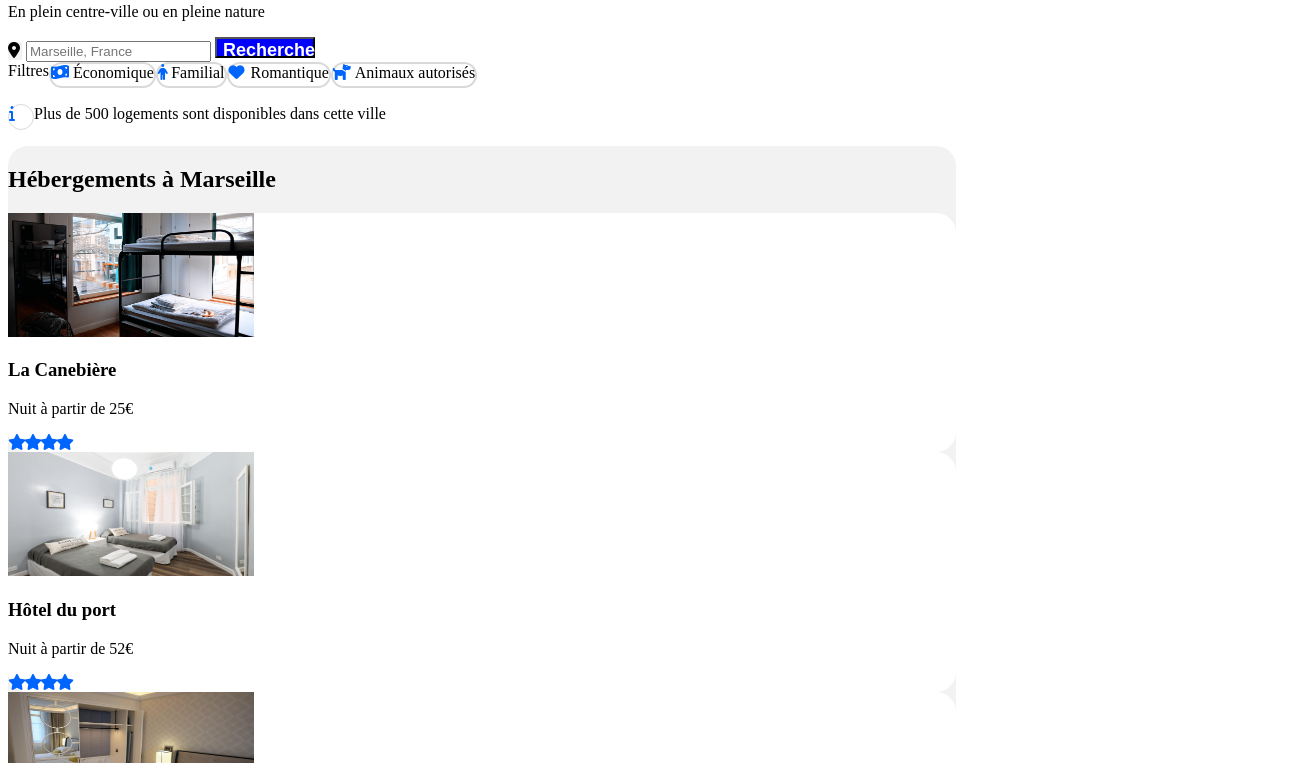
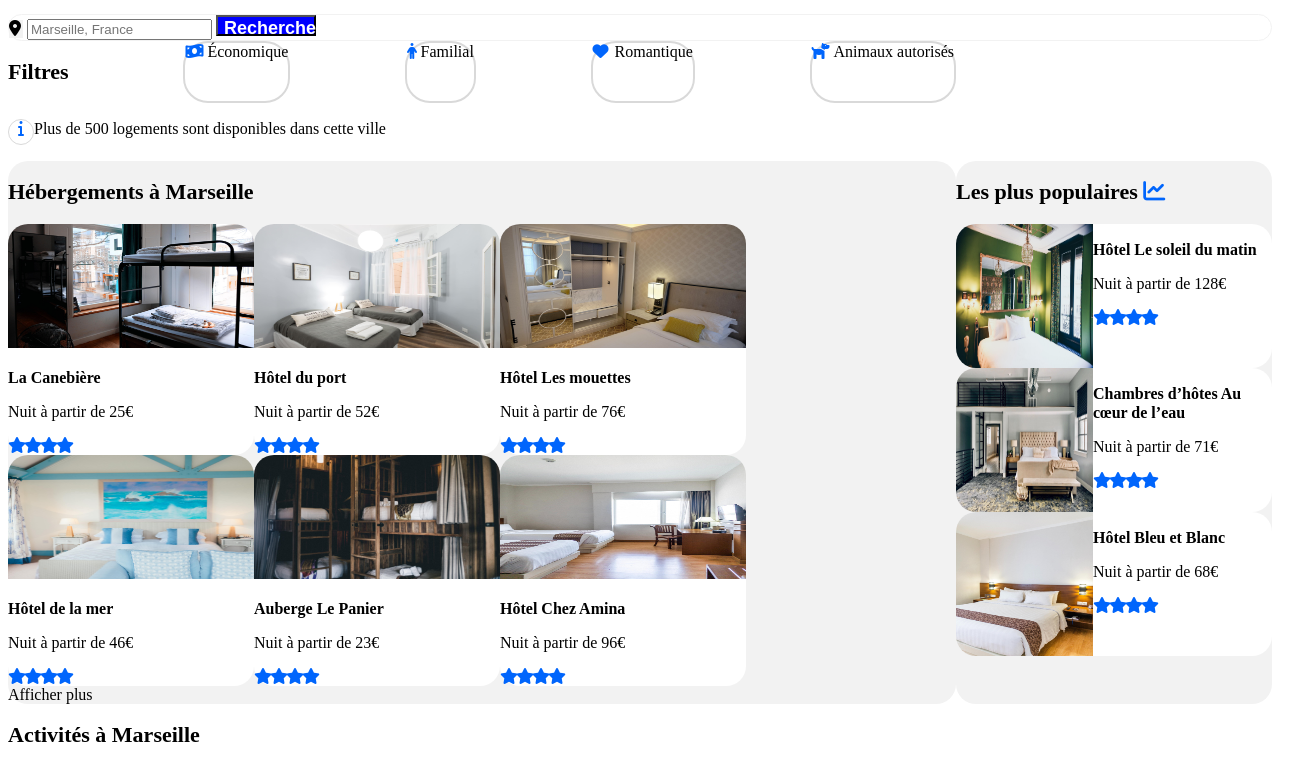
Before and after one commit to REGNIER25/oc_projet2, a plain HTML site: page index.html in a window 1280 px wide. Shown: the part 108-871 px from the top of the page, 1312 px wide, since content can reach past the window. Drawn offline with Linux system fonts and the light colour scheme; a web font is replaced by a local one.

Commit message:
commit jeudi
jeudi

```diff
--- a/css/style.css
+++ b/css/style.css
@@ -4,8 +4,40 @@ bleu = #0065FC
 bleu clair = #DEEBFF
 gris pour le fond = #F2F2F2*/
 
-/*largeur max*/
-body {max-width:1400px;}
+/*body : police, largeur max*/
+
+@font-face {
+  font-family: 'Raleway';
+  font-style: normal;
+  font-weight: 400;
+  src: url('http://fonts.gstatic.com/s/raleway/v28/1Ptxg8zYS_SKggPN4iEgvnHyvveLxVvaorCIPrE.woff2'),
+  format('woff2');}
+
+body {font-family: 'raleway'; max-width:1400px;}
+
+/*liens*/
+
+a {text-decoration: none;
+color:#000000;}
+
+/*titres*/
+
+h1{font-weight: 700;
+  font-size: 22px;
+  line-height: 26px;
+  color: #000000;}
+
+h2 {font-weight: 700;
+font-size: 22px;
+line-height: 26px;
+color: #000000;}
+
+h3
+{font-weight: 700;
+font-size: 16px;
+line-height: 19px;
+color: #000000;}
+
 
 /*flex*/
 
@@ -15,19 +47,19 @@ body {max-width:1400px;}
 
 li {list-style-type: none;}
 
-/*nav*/
+/*logo*/
 
-.divlogo {width:50%;}
-
-.logo{
-  width: 61.09px;
+.logo{width: 61.09px;
   height: 19px;
   left: 0px;
   top: 0px;
 }
 
+/*nav*/
+
 nav {width:50%;
 text-align: right;
+justify-content: space-between;
 color: #000000;}
 
 nav,a:hover{color:#0065FC;}
@@ -43,11 +75,14 @@ i {color: #0065FC;}
 .fa-heart{width: 22px; height: 18.33px;}
 .fa-dog{width: 22px; height: 22px;}
 
-.fa-info{border: 1px solid #D9D9D9; border-radius: 100%; width: 24px; height: 24px;}
-
 .fa-star{width: 12px; height: 12px;}
 
-.fa-chart-line {width: 18px; height: 15.75px;}
+/*icon Info*/
+
+.fa-info{border: 1px solid #D9D9D9; text-align : center; border-radius: 100%; width: 24px; height: 24px;}
+
+/*icon Pop*/
+.fa-chart-line {width: 18px; height: 15.75px; text-align: right;}
 
 /*bouton recherche*/
 
@@ -62,36 +97,96 @@ text-align: center;
 flex: none;
 }
 
+.recherche {
+left: 0%;
+right: 0%;
+top: 0%;
+bottom: 0%;
+background: #FFFFFF;
+border: 1px solid #F2F2F2;
+border-radius: 15px;
+box-sizing: border-box;}
 
 
  /*filter*/
 
-.filter {border: 2px solid #D9D9D9; border-radius: 25px;}
+ .filtres {justify-content: space-between; width: 75%;}
+
+.filter {border: 2px solid #D9D9D9; border-radius: 25px; justify-content: center;
+  left: 0%;right: 0%;top: 0%;bottom: 0%;
+  box-sizing: border-box;}
+
+
 .filter:hover {background: #DEEBFF;}
 
 /*sections*/
 
-.heb {width: 75%;}
-.pop {width: 25%;}
-
-.articleheb {flex-direction: row;}
-
 /*hebergements et populaires */
 
-.hebpop{background: #F2F2F2; border-radius: 20px;flex-direction: column;}
+.hebpoprow {display: flex;
+  flex-direction:row;}
+
+/*herbergements*/
+
+.heb {width: 75%;
+flex-direction:column;}
+
+.articleheb {display: flex;
+  flex-direction:row;
+flex-wrap:wrap;}
+
+.imgheb {width: 246px; height: 124px;
+  border-radius: 20px 20px 0px 0px;}
+
+.afficher {flex-direction:column;}
+
+/*populaire*/
+
+.pop {width: 25%;
+  flex-direction:column;
+  left: 0%;
+  right: 0%;
+  top: 0%;
+  bottom: 0%;
+  background: #F2F2F2;
+  border-radius: 20px;}
+
+
+  .articlepop {display: flex;
+    flex-direction:column;}
+
+    .articlepoprow {display: flex;
+      flex-direction:row;}
+
+
+.hebpop{background: #F2F2F2; border-radius: 20px;}
+
+.imgpop {width: 137px; height: 144px;border-radius: 20px 0px 0px 20px;}
 
 article {background: #FFFFFF; border-radius: 20px;}
 
-.imgheb {width: 246px; height: 124px;}
 
-.imgpop {width: 137px; height: 144px;}
+
+
 
 /*activites*/
 
-.cardact {border-radius:20px;
-width:25%;}
+.acti {width: 100%;
+  display: flex;
+  flex-direction:column;}
 
-.imgact {width: 302px;}
+.articleact {display: flex;
+    flex-direction:row;}
+
+.cardact {width:25%;}
+
+.imgact {width: 302px;border-radius: 20px;}
+
+.cardact + h3{width: 247px;
+height: 15px;
+left: 19px;
+bottom: 20.51px;}
+
 
 .imgactportparc {height:444.51px;}
 
@@ -99,7 +194,15 @@ width:25%;}
 
 /*footer*/
 
-footer {background : #F2F2F2;}
+footer {background : #F2F2F2;
+  left: 3.33%;
+  right: 3.68%;
+  top: 0%;
+  bottom: -10.84%;}
+
+ .menufooter{justify-content: space-between;}
+
+ .menufooter, ul {padding:0px;}
 
 /*Media queries*/
 /*1 deskstop
--- a/index.html
+++ b/index.html
@@ -17,7 +17,7 @@
         <div class="container">
 
 
- <div class = "divlogo"><a href="index.html"><Img class="logo" src="images/logo/booki.png" alt="Logo Booki"></a></div>
+ <a  href="index.html"><img class="logo" src="images/logo/booki.png" alt="Logo Booki"></a>
 
 
                 <nav>
@@ -27,12 +27,16 @@
 
         </div>
 
+    </header>
+
+    <main>
+
         <div>
             <h1 class="trouverheb">Trouvez votre hébergement pour des vacances de rêve</h1>
             <P class="centrenat">En plein centre-ville ou en pleine nature</P>
         </div>
 
-        <div>
+        <div class = "container recherche">
             <form>
                 <i class="fa-solid fa-location-dot"></i>
                 <input type="text" placeholder="Marseille, France" />
@@ -40,35 +44,27 @@
             </form>
         </div>
 
-        <div class="container">
-            Filtres
-
-
+        <div class="container filtres">
+            <h2>Filtres</h2>
             <div class="filter"><i class="fa-solid fa-money-bill-wave"></i>Économique</div>
             <div class="filter"><i class="fa-solid fa-person"></i>Familial</div>
             <div class="filter"><i class="fa-solid fa-heart"></i>Romantique</div>
             <div class="filter"><i class="fa-solid fa-dog"></i>Animaux autorisés</div>
-
-
         </div>
 
         <div>
 
-            <p><i class="fa-solid fa-info"></i>Plus de 500 logements sont disponibles dans cette ville</p>
+ <p><i class="fa-solid fa-info"></i>Plus de 500 logements sont disponibles dans cette ville</p>
         </div>
 
-    </header>
-
-
-
-    <main>
+<div class="hebpoprow">
 
         <section class="container heb hebpop" id="heb">
             <h2>Hébergements à Marseille</h2>
 
             <div class="articleheb">
 
-                <article>
+                <a href="#"> <article>
                     <img class="imgheb" src="images/hebergements/marcus-loke-WQJvWU_HZFo-unsplash.jpg"
                         alt="Auberge La Canebière ">
                     <h3>La Canebière</h3>
@@ -77,9 +73,9 @@
                     <i class="fa-solid fa-star"></i>
                     <i class="fa-solid fa-star"></i>
                     <i class="fa-solid fa-star"></i>
-                </article>
+                </article></a>
 
-                <article>
+                <a href="#"> <article>
                     <img class="imgheb" src="images/hebergements/fred-kleber-gTbaxaVLvsg-unsplash.jpg"
                         alt="Hôtel du port">
                     <h3>Hôtel du port</h3>
@@ -88,9 +84,9 @@
                     <i class="fa-solid fa-star"></i>
                     <i class="fa-solid fa-star"></i>
                     <i class="fa-solid fa-star"></i>
-                </article>
+                </article></a>
 
-                <article>
+                <a href="#"><article>
                     <img class="imgheb" src="images/hebergements/reisetopia-B8WIgxA_PFU-unsplash.jpg"
                         alt="Hôtel Les mouettes">
                     <h3>Hôtel Les mouettes</h3>
@@ -99,9 +95,9 @@
                     <i class="fa-solid fa-star"></i>
                     <i class="fa-solid fa-star"></i>
                     <i class="fa-solid fa-star"></i>
-                </article>
+                </article></a>
 
-                <article>
+                <a href="#"> <article>
                     <img class="imgheb" src="images/hebergements/annie-spratt-Eg1qcIitAuA-unsplash.jpg"
                         alt="Hôtel de la mer">
                     <h3>Hôtel de la mer</h3>
@@ -110,9 +106,9 @@
                     <i class="fa-solid fa-star"></i>
                     <i class="fa-solid fa-star"></i>
                     <i class="fa-solid fa-star"></i>
-                </article>
+                </article></a>
 
-                <article>
+                <a href="#">  <article>
                     <img class="imgheb" src="images/hebergements/nicate-lee-kT-ZyaiwBe0-unsplash.jpg"
                         alt="Auberge Le Panier">
                     <h3>Auberge Le Panier</h3>
@@ -121,9 +117,9 @@
                     <i class="fa-solid fa-star"></i>
                     <i class="fa-solid fa-star"></i>
                     <i class="fa-solid fa-star"></i>
-                </article>
+                </article></a>
 
-                <article>
+                <a href="#">  <article>
                     <img class="imgheb" src="images/hebergements/febrian-zakaria-M6S1WvfW68A-unsplash.jpg"
                         alt="Hôtel Chez Amina">
                     <h3>Hôtel Chez Amina</h3>
@@ -132,72 +128,79 @@
                     <i class="fa-solid fa-star"></i>
                     <i class="fa-solid fa-star"></i>
                     <i class="fa-solid fa-star"></i>
-                </article>
+                </article></a>
                 </div>
-
-            <div>
-
+<div class="afficher">
                 <a href="#">Afficher plus</a>
             </div>
-
         </section>
 
 
+<section class=" container pop hebpop">
 
+<h2 >Les plus populaires <i class="fa-solid fa-chart-line"></i></h2>
 
-<section class=" container pop hebpop">
-<h2>Les plus populaires<i class="fa-solid fa-chart-line"></i> </h2>
-<div>
-<article>
+<div class="articlepop">
+    <a href="#"><article class="articlepoprow">
 <img class="imgpop" src="images/hebergements/emile-guillemot-Bj_rcSC5XfE-unsplash.jpg" alt="Hôtel Le soleil du matin">
-<h3>Hôtel Le soleil du matin</h3>
+<div><h3>Hôtel Le soleil du matin</h3>
 <p>Nuit à partir de 128€</p>
 <i class="fa-solid fa-star"></i>
 <i class="fa-solid fa-star"></i>
 <i class="fa-solid fa-star"></i>
-<i class="fa-solid fa-star"></i>
-</article>
-<article>
+<i class="fa-solid fa-star"></i></div>
+</article></a>
+<a href="#"><article class="articlepoprow">
 <img class="imgpop" src="images/hebergements/aw-creative-VGs8z60yT2c-unsplash.jpg" alt="Chambres d’hôtes Au cœur de l’eau">
-<h3>Chambres d’hôtes Au cœur de l’eau</h3>
+<div><h3>Chambres d’hôtes Au cœur de l’eau</h3>
 <p>Nuit à partir de 71€</p>
 <i class="fa-solid fa-star"></i>
 <i class="fa-solid fa-star"></i>
 <i class="fa-solid fa-star"></i>
-<i class="fa-solid fa-star"></i>
-</article>
-<article>
+<i class="fa-solid fa-star"></i></div>
+</article></a>
+<a href="#"><article class="articlepoprow">
 <img class="imgpop" src="images/hebergements/febrian-zakaria-sjvU0THccQA-unsplash.jpg" alt="Hôtel Bleu et Blanc">
-<h3>Hôtel Bleu et Blanc</h3>
+<div><h3>Hôtel Bleu et Blanc</h3>
 <p>Nuit à partir de 68€</p>
 <i class="fa-solid fa-star"></i>
 <i class="fa-solid fa-star"></i>
 <i class="fa-solid fa-star"></i>
-<i class="fa-solid fa-star"></i>
-</article>
+<i class="fa-solid fa-star"></i></div>
+</article></a>
 </div>
 </section>
 
+</div>
 
- <section class="container" id="act">
-<h2>Activités à Marseille</h2>
+
+
+ <section class="container acti" id="act">
+
+    <h2>Activités à Marseille</h2>
+
+    <div class="articleact">
+
 <div class="cardact">
-<img class="imgact imgactportparc" src="images/activites/reno-laithienne-QUgJhdY5Fyk-unsplash.jpg" alt="Vieux-Port">
-<h3>Vieux-Port</h3>
+    <a href="#"><img class="imgact imgactportparc" src="images/activites/reno-laithienne-QUgJhdY5Fyk-unsplash.jpg" alt="Vieux-Port">
+<h3>Vieux-Port</h3></a>
 </div>
  <div class="cardact">
-<img class="imgact imgactfortdame" src="images/activites/paul-hermann-QFTrLdQIRhI-unsplash.jpg" alt="Fort de Pomègues">
-<h3>Fort de Pomègues</h3>
+    <a href="#"><img class="imgact imgactfortdame" src="images/activites/paul-hermann-QFTrLdQIRhI-unsplash.jpg" alt="Fort de Pomègues">
+<h3>Fort de Pomègues</h3></a>
 </div>
 <div class="cardact">
-<img class="imgact imgactportparc"
+    <a href="#"><img class="imgact imgactportparc"
 src="images/activites/kilyan-sockalingum-NR8-cBCN3aI-unsplash.jpg" alt="Parc national des Calanques">
-<h3>Parc national des Calanques</h3>
+<h3>Parc national des Calanques</h3></a>
 </div>
 <div class="cardact">
-<img class="imgact imgactfortdame" src="images/activites/florian-wehde-xW9e8gdotxI-unsplash.jpg" alt="Notre-Dame-de-la-Garde">
- <h3>Notre-Dame-de-la-Garde</h3>
+    <a href="#"><img class="imgact imgactfortdame" src="images/activites/florian-wehde-xW9e8gdotxI-unsplash.jpg" alt="Notre-Dame-de-la-Garde">
+ <h3>Notre-Dame-de-la-Garde</h3></a>
 </div>
+
+</div>
+
         </section>
 
     </main>
@@ -207,7 +210,7 @@ src="images/activites/kilyan-sockalingum-NR8-cBCN3aI-unsplash.jpg" alt="Parc nat
 
     <footer>
 
-        <div class="container">
+        <div class="container menufooter">
             <div>
                 <h2>À propos</h2>
                 <ul>
```
